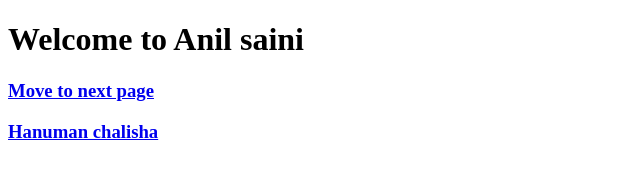
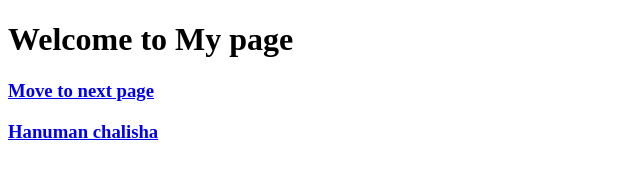
Before and after one commit to anilsainiit2/lifeit, a plain HTML site: page many/index.html in a window 1280 px wide. Shown: the full height of the page, 0-640 px from the left. Drawn offline with Linux system fonts and the light colour scheme.

Commit message:
Update index.html

```diff
--- a/many/index.html
+++ b/many/index.html
@@ -6,7 +6,7 @@
     <title>Document</title>
 </head>
 <body>
-    <h1 color="yellow"> Welcome to Anil saini</h1>
+    <h1 color="yellow"> Welcome to My page</h1>
        <h3> <a href="second.html">Move to next page</a></h3>
       <h3>  <a href="third.html">Hanuman chalisha</h3></a>
 </body>
```
